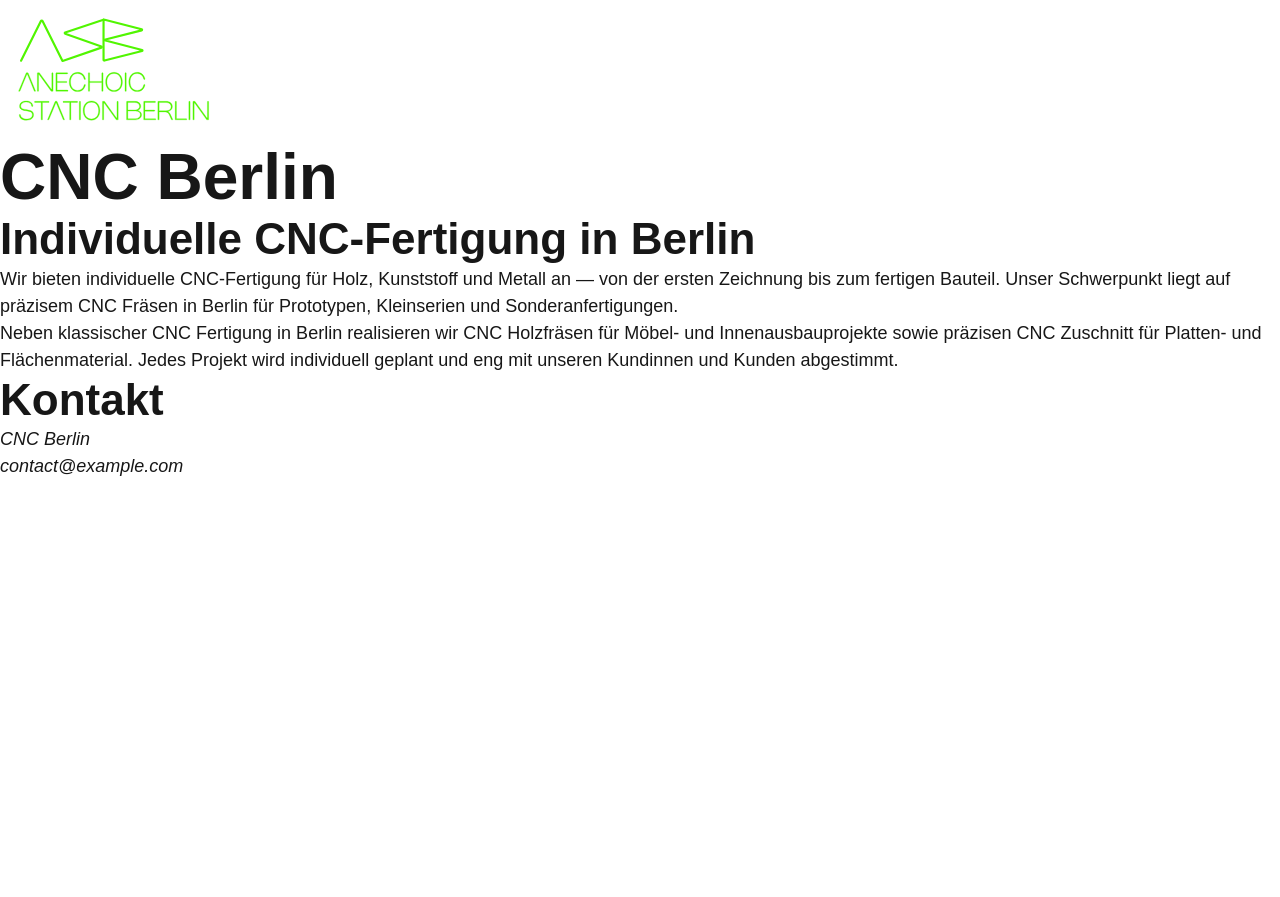
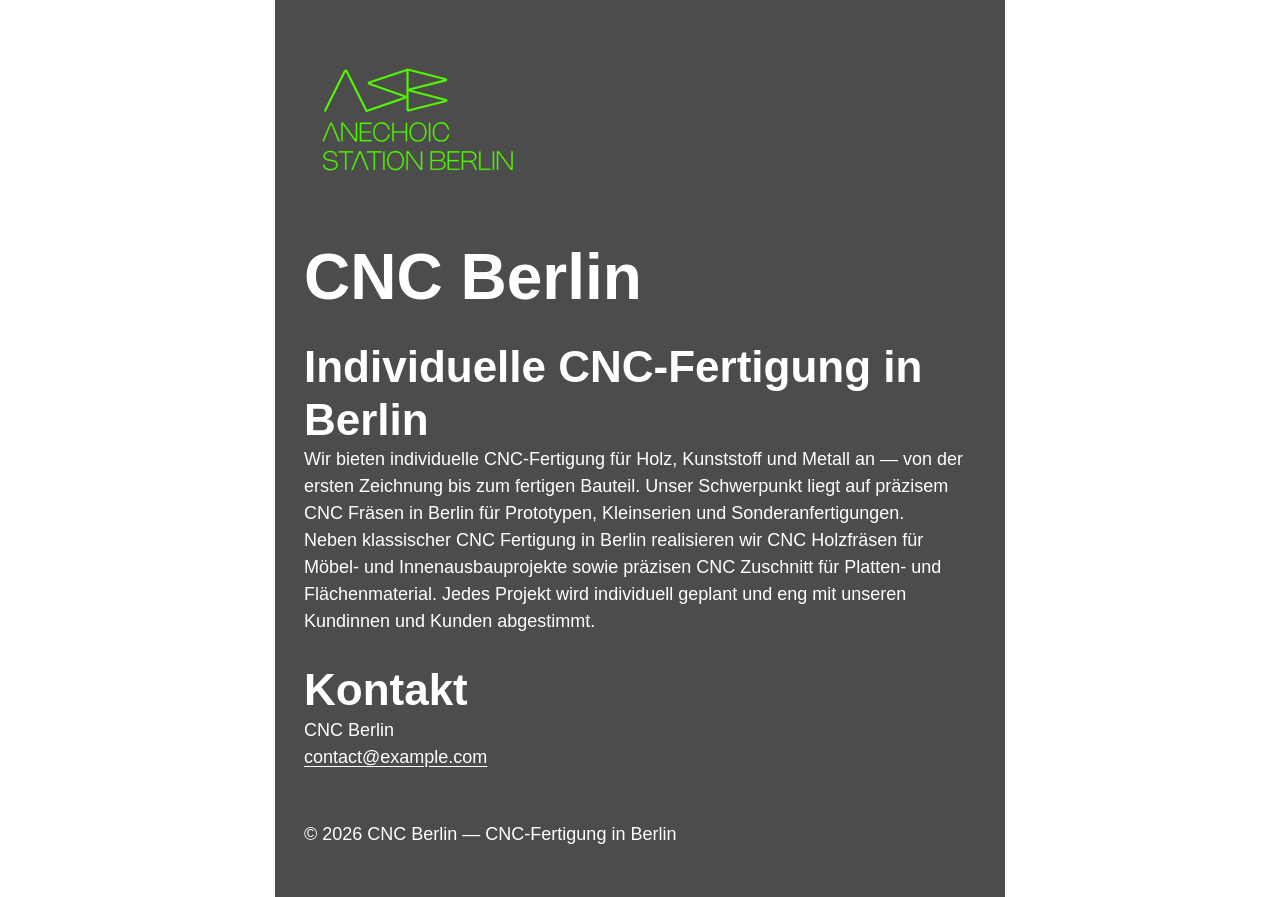
Before and after one commit to Hulow/cnc-app, a Next.js app: page / in a window 1280 px wide. Before the commit the page ends 800 px from the top, so only its background shows below. Built offline with nearby package versions, Linux system fonts and the light colour scheme.

Commit message:
T6: Compose the page

```diff
--- a/app/globals.css
+++ b/app/globals.css
@@ -134,6 +134,42 @@ h3 {
   height: auto;
 }
 
+/* Contrast panel for content sitting over the background video. A fixed
+   dark scrim + blur is used regardless of the video's actual frame
+   content or the visitor's OS color scheme, so legibility never depends
+   on what's currently playing. */
+.page-content {
+  display: flex;
+  flex-direction: column;
+  gap: var(--space-lg);
+  min-height: var(--viewport-height);
+  max-width: 75rem;
+  margin-inline: auto;
+  padding: var(--space-lg) var(--space-md);
+  background: rgba(8, 8, 8, 0.72);
+  backdrop-filter: blur(6px);
+  -webkit-backdrop-filter: blur(6px);
+  color: #ffffff;
+}
+
+.page-content main {
+  flex: 1;
+  display: flex;
+  flex-direction: column;
+  justify-content: center;
+  gap: var(--space-md);
+  max-width: 42rem;
+}
+
+.page-content address {
+  font-style: normal;
+}
+
+.page-content a {
+  text-decoration: underline;
+  text-underline-offset: 0.15em;
+}
+
 /* Respect the user's reduced-motion preference: disable non-essential
    animation/transition/smooth-scroll everywhere by default. Components
    with essential motion (e.g. the background video) opt back in
--- a/app/page.tsx
+++ b/app/page.tsx
@@ -8,14 +8,22 @@ export default function Home() {
   return (
     <>
       <BackgroundVideo />
-      <header className="content-layer">
+      <div className="content-layer page-content">
+        <header>
           <Logo />
         </header>
-      <main className="content-layer">
+        <main>
           <h1>{siteConfig.name}</h1>
           <ProjectDescription />
           <Contact />
         </main>
+        <footer>
+          <p>
+            &copy; {new Date().getFullYear()} {siteConfig.name} — CNC-Fertigung
+            in {siteConfig.serviceArea}
+          </p>
+        </footer>
+      </div>
     </>
   );
 }
```
Lines whose indentation alone changed are shown as unchanged.
